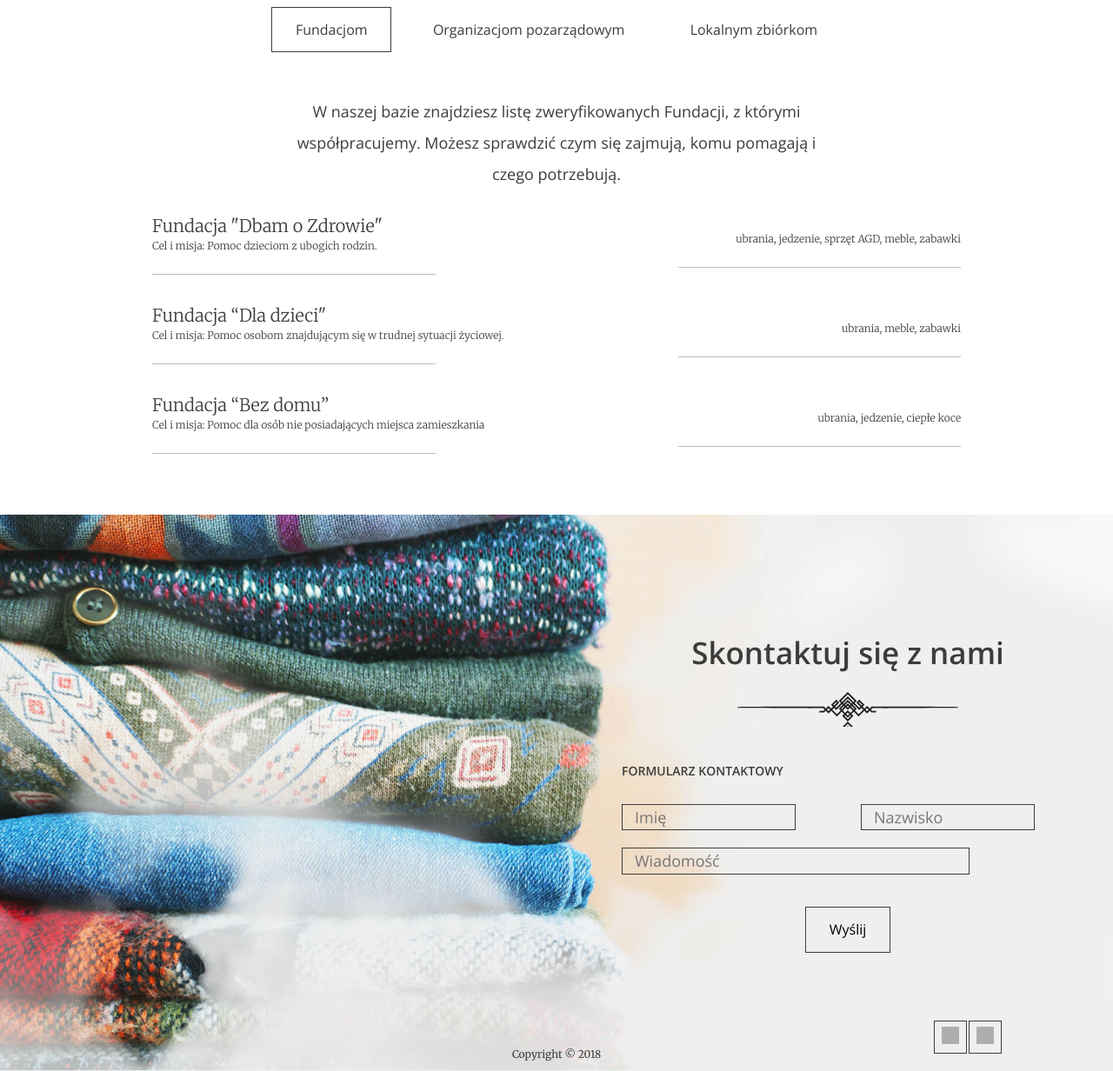
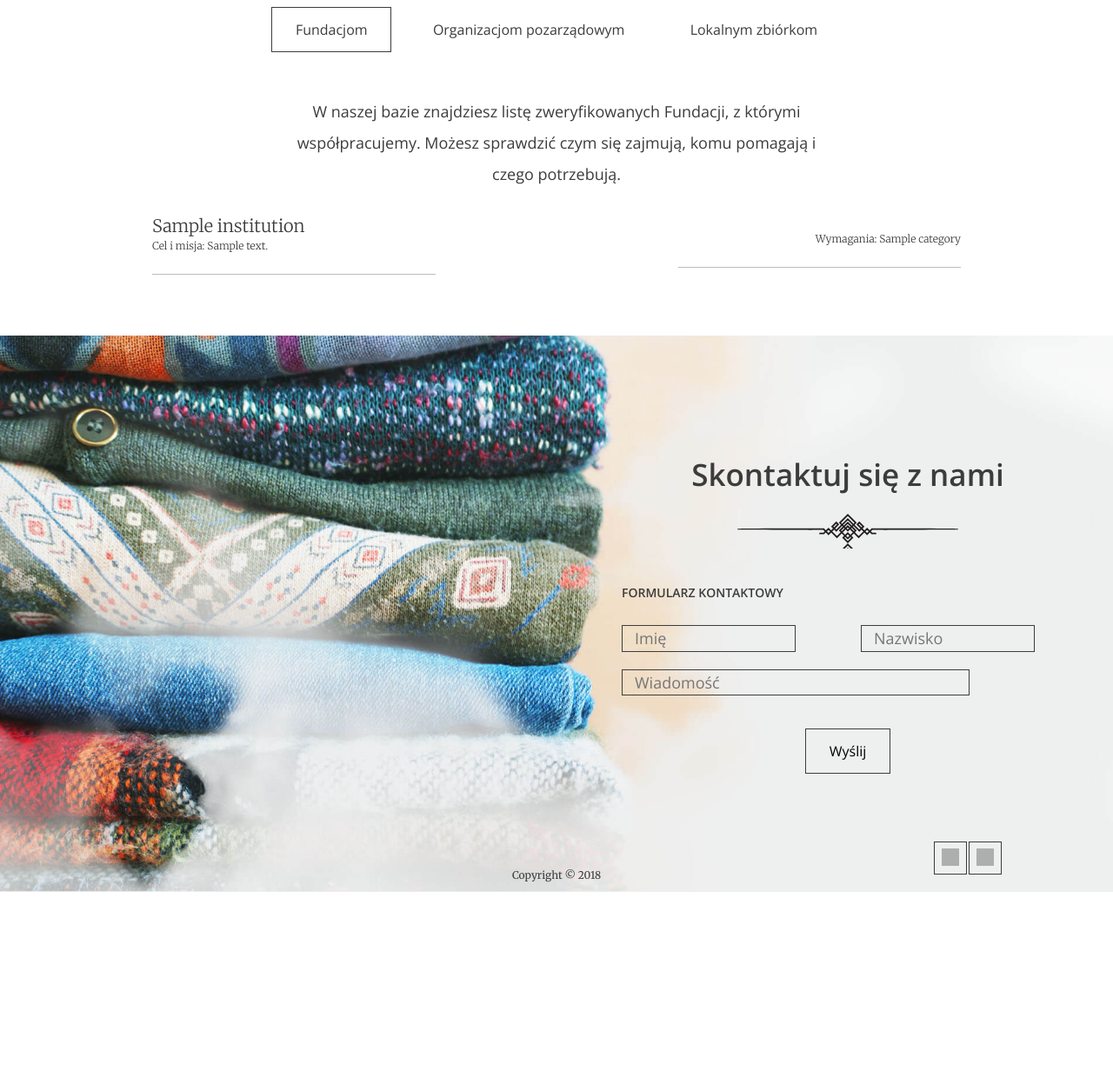
Before and after one commit to MarcinKostr/ONL_PYT_W_34_Trello_PortfolioLab, a Django app: page / in a window 1280 px wide. Shown: the part 2659-3891 px from the top of the page at 87% size. After the commit the page ends 3685 px from the top, so only its background shows below. Run offline with Django 5.2, Linux system fonts and the light colour scheme; tables that the repository leaves empty hold one stand-in row (values such as "Sample post"); grey boxes are pictures that could not be loaded.

Commit message:
#2_Strona_glowna_Dynam_ładow_instytucji

```diff
--- a/my_project/oddam_w_dobre_rece_app/templates/index.html
+++ b/my_project/oddam_w_dobre_rece_app/templates/index.html
@@ -101,37 +101,28 @@
       </ul>
 
       <!-- SLIDE 1 -->
+
+
      <div class="help--slides active" data-id="1">
        <p>W naszej bazie znajdziesz listę zweryfikowanych Fundacji, z którymi współpracujemy. Możesz sprawdzić czym się zajmują, komu pomagają i czego potrzebują.</p>
-
        <ul class="help--slides-items">
+         {% for institution in institutions_fundacja %}
            <li>
              <div class="col">
-              <div class="title">Fundacja "Dbam o Zdrowie"</div>
-              <div class="subtitle">Cel i misja: Pomoc dzieciom z ubogich rodzin.</div>
+               <div class="title">{{ institution.name }}</div>
+               <div class="subtitle">Cel i misja: {{ institution.description }}</div>
              </div>
+             <div class="col">
+               <div class="text">Wymagania: {{ institution.categories.all|join:", " }}</div>
+             </div>
+           </li>
+         {% empty %}
+           <li>Brak fundacji do wyświetlenia.</li>
+         {% endfor %}
+       </ul>
 
-            <div class="col"><div class="text">ubrania, jedzenie, sprzęt AGD, meble, zabawki</div></div>
-          </li>
 
-          <li>
-            <div class="col">
-              <div class="title">Fundacja “Dla dzieci"</div>
-              <div class="subtitle">Cel i misja: Pomoc osobom znajdującym się w trudnej sytuacji życiowej.</div>
-            </div>
 
-            <div class="col"><div class="text">ubrania, meble, zabawki</div></div>
-          </li>
-
-          <li>
-            <div class="col">
-              <div class="title">Fundacja “Bez domu”</div>
-              <div class="subtitle">Cel i misja: Pomoc dla osób nie posiadających miejsca zamieszkania</div>
-            </div>
-
-            <div class="col"><div class="text">ubrania, jedzenie, ciepłe koce</div></div>
-          </li>
-        </ul>
         <!-- Pagination
         <ul class="help--slides-pagination">
           <li><a href="#" class="btn btn--small btn--without-border active" data-page="1">1</a></li>
@@ -143,47 +134,25 @@
 
 
       <!-- SLIDE 2 -->
+
      <div class="help--slides" data-id="2">
        <p>
-          Lorem ipsum dolor, sit amet consectetur adipisicing elit. Hic officiis mollitia dolor, neque aspernatur accusamus debitis. Ducimus, officia. Quia, sunt illum! Non iste placeat ab ipsum alias
-          quos suscipit corporis!
+         Lorem ipsum dolor, sit amet consectetur adipisicing elit. Hic officiis mollitia dolor, neque aspernatur accusamus debitis. Ducimus, officia. Quia, sunt illum! Non iste placeat ab ipsum alias quos suscipit corporis!
        </p>
        <ul class="help--slides-items">
+         {% for institution in institutions_ngo %}
            <li>
              <div class="col">
-              <div class="title">Organizacja 1</div>
-              <div class="subtitle">Lorem ipsum dolor sit amet consectetur.</div>
+               <div class="title">{{ institution.name }}</div>
+               <div class="subtitle">Cel i misja: {{ institution.description }}</div>
              </div>
-
-            <div class="col"><div class="text">Lorem ipsum dolor sit amet consectetur adipisicing elit.</div></div>
+             <div class="col">
+               <div class="text">Wymagania: {{ institution.categories.all|join:", " }}</div>
+             </div>
            </li>
-
-          <li>
-            <div class="col">
-              <div class="title">Organizacja 2</div>
-              <div class="subtitle">Lorem ipsum dolor sit amet consectetur.</div>
-            </div>
-
-            <div class="col"><div class="text">Lorem ipsum dolor sit amet consectetur adipisicing elit.</div></div>
-          </li>
-
-          <li>
-            <div class="col">
-              <div class="title">Organizacja 3</div>
-              <div class="subtitle">Lorem ipsum dolor sit amet consectetur.</div>
-            </div>
-
-            <div class="col"><div class="text">Lorem ipsum dolor sit amet consectetur adipisicing elit.</div></div>
-          </li>
-
-          <li>
-            <div class="col">
-              <div class="title">Organizacja 4</div>
-              <div class="subtitle">Lorem ipsum dolor sit amet consectetur.</div>
-            </div>
-
-            <div class="col"><div class="text">Lorem ipsum dolor sit amet consectetur adipisicing elit.</div></div>
-          </li>
+         {% empty %}
+           <li>Brak organizacji pozarządowych do wyświetlenia.</li>
+         {% endfor %}
        </ul>
 
         <!-- Pagination
@@ -198,26 +167,23 @@
       </div>
 
       <!-- SLIDE 3 -->
+
      <div class="help--slides" data-id="3">
        <p>Lorem ipsum dolor sit amet, his ocurreret persequeris ea, ad utinam laudem duo. Verterem adipisci partiendo eos ne, ea his reque quaeque recteque, ne quo lobortis intellegam.</p>
        <ul class="help--slides-items">
+         {% for institution in institutions_local %}
            <li>
              <div class="col">
-              <div class="title">Lokalna zbiórka 1</div>
-              <div class="subtitle">Lorem ipsum dolor sit amet consectetur.</div>
+               <div class="title">{{ institution.name }}</div>
+               <div class="subtitle">Cel i misja: {{ institution.description }}</div>
              </div>
-
-            <div class="col"><div class="text">Lorem ipsum dolor sit amet consectetur adipisicing elit.</div></div>
+             <div class="col">
+               <div class="text">Wymagania: {{ institution.categories.all|join:", " }}</div>
+             </div>
            </li>
-
-          <li>
-            <div class="col">
-              <div class="title">Lokalna zbiórka 2</div>
-              <div class="subtitle">Lorem ipsum dolor sit amet consectetur.</div>
-            </div>
-
-            <div class="col"><div class="text">Lorem ipsum dolor sit amet consectetur adipisicing elit.</div></div>
-          </li>
+         {% empty %}
+           <li>Brak lokalnych zbiórek do wyświetlenia.</li>
+         {% endfor %}
        </ul>
 
         <!-- Pagination
--- a/my_project/oddam_w_dobre_rece_app/views.py
+++ b/my_project/oddam_w_dobre_rece_app/views.py
@@ -3,7 +3,7 @@ from django.contrib.auth.models import User
 from .forms import RegisterForm
 from django.contrib.auth import authenticate, login, logout
 from django.urls import reverse
-
+from .models import Institution, Category
 
 def login_view(request):
     if request.method == 'POST':
@@ -59,7 +59,16 @@ def add_donation_view(request):
     if request.method == 'GET':
         return render(request, 'form.html')
 
+
 def landing_page_view(request):
-    if request.method == 'GET':
-        return render(request, 'index.html')
+    institutions_fundacja = Institution.objects.filter(type=Institution.FOUNDATION)
+    institutions_ngo = Institution.objects.filter(type=Institution.NGO)
+    institutions_local = Institution.objects.filter(type=Institution.LOCAL_COLLECTION)
+
+    return render(request, 'index.html', {
+        'institutions_fundacja': institutions_fundacja,
+        'institutions_ngo': institutions_ngo,
+        'institutions_local': institutions_local,
+    })
+
 # Create your views here.
```
Lines whose indentation alone changed are shown as unchanged.
